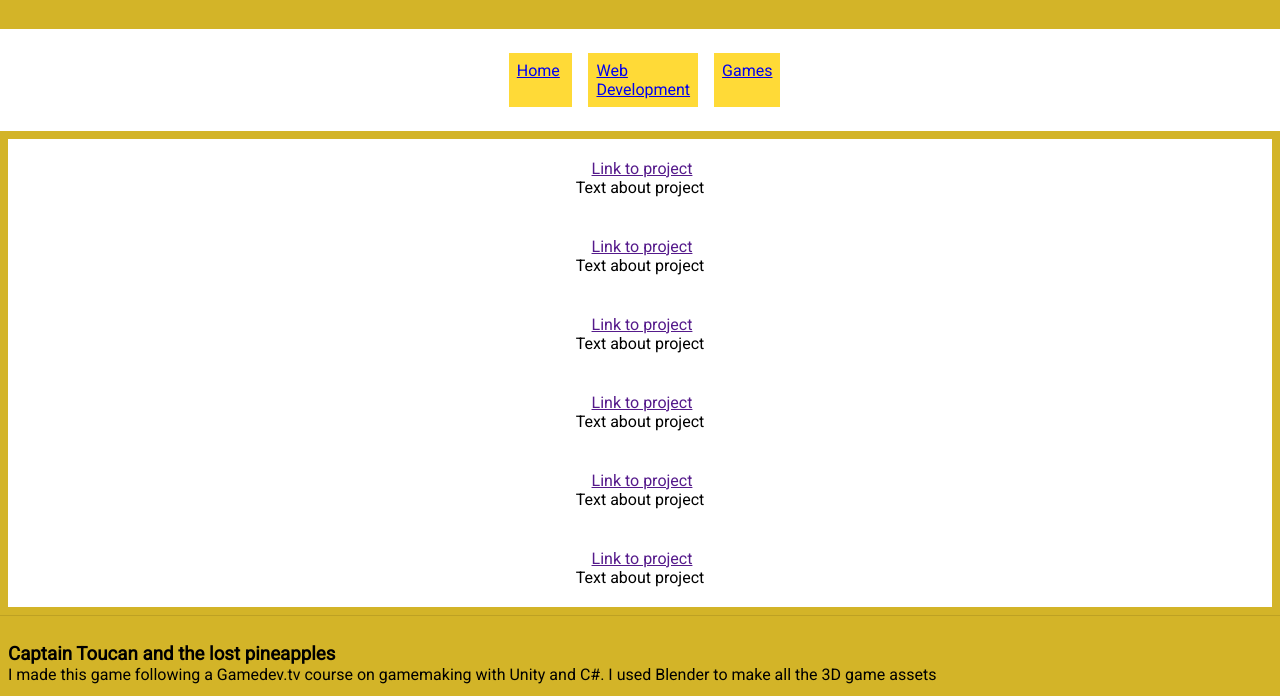
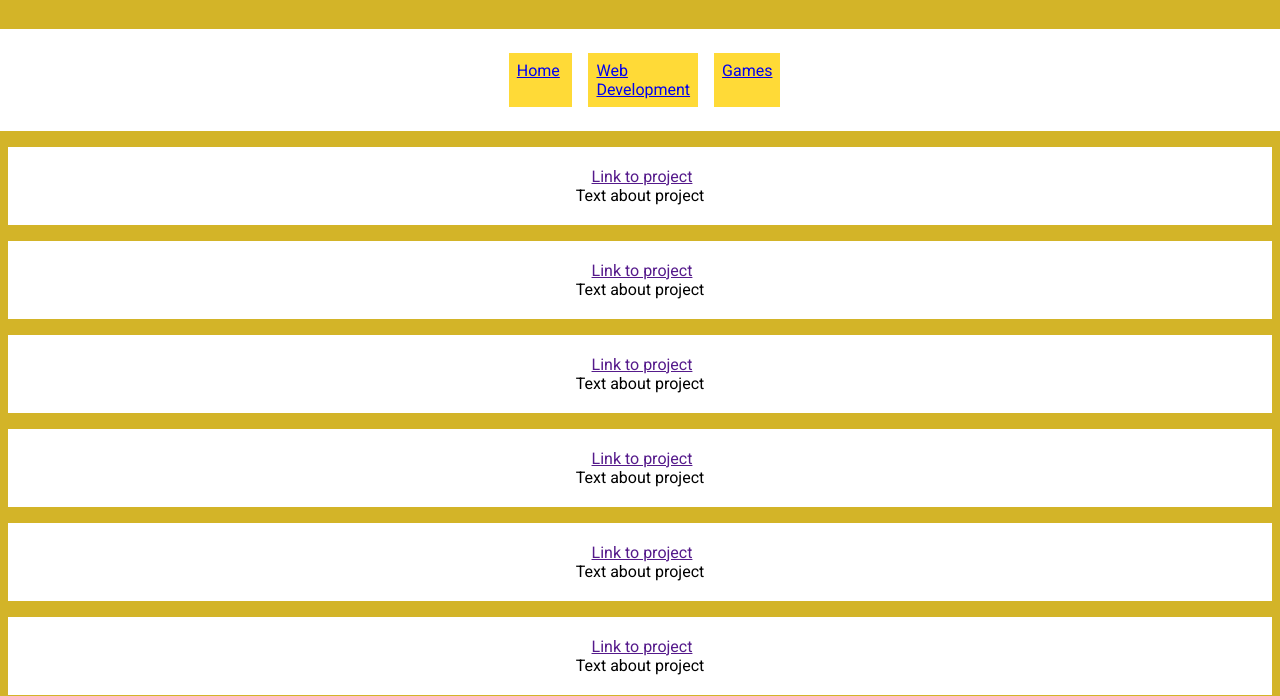
Before and after one commit to MSchreijenberg/Techdegree_Unit_9, a plain HTML site: page index.html in a window 1280 px wide. Shown: the part 101-797 px from the top of the page. Drawn offline with Linux system fonts and the light colour scheme.

Commit message:
Update styles.css

```diff
--- a/css/styles.css
+++ b/css/styles.css
@@ -87,7 +87,7 @@ section{
 .project-card{
     background-color: #FFF;
     width: 100%;
-    margin: auto;
+    margin: 8px auto;
     padding: 20px;
     text-align: center;
 }
```
